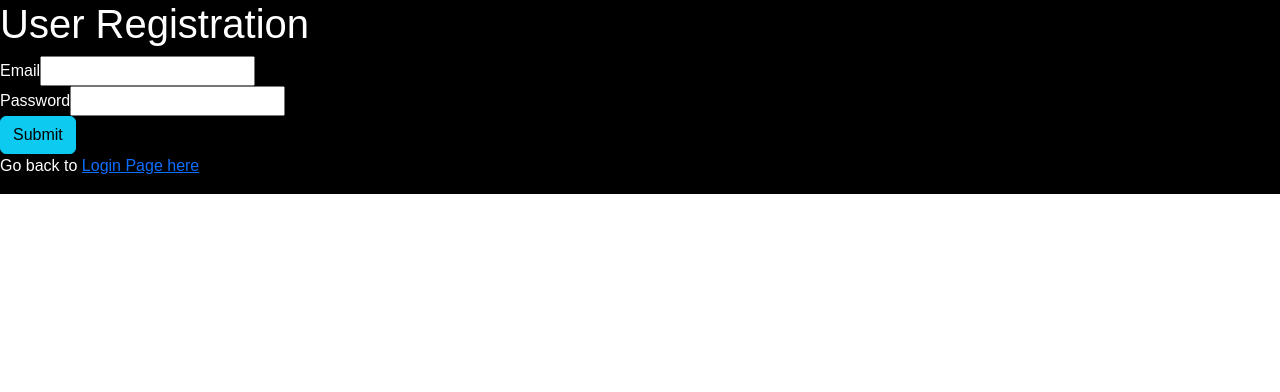
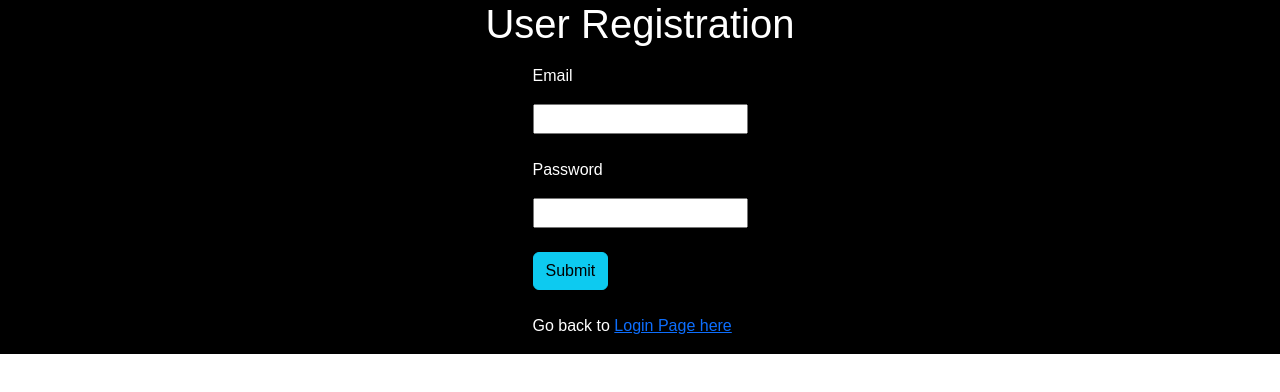
Before and after one commit to AmaanKang/Recipe_Sharing_Frontend, a React (Create React App) app: page /register in a window 1280 px wide. Shown: the top 392 px of the page. Built offline with nearby package versions, Linux system fonts and the light colour scheme; no server answers.

Commit message:
Fixing the UI on Register and Login pages

```diff
--- a/src/components/login/Login.js
+++ b/src/components/login/Login.js
@@ -57,15 +57,19 @@ export default function Login({ setToken,setName }) {
           <input type="text" onChange={e => setUserName(e.target.value)} value={username}/>
         </label>
         <br/>
+        <br/>
         <label>
           <p>Password</p>
           <input type="password" onChange={e => setPassword(e.target.value)} value={password}/>
         </label>
+        <br/>
+        <br/>
         <div>
           <Button variant="info" onClick={handleSubmit}>Submit</Button>
         </div>
 
       </form>
+      <br/>
       <p>
         New user? <Link to='/register'>Register here</Link>
       </p>
--- a/src/components/register/Register.css
+++ b/src/components/register/Register.css
@@ -1,51 +1,5 @@
-.App {
-    text-align: center;
-    background-color: green;
+.form {
+    display: flex;
+    flex-direction: column;
+    align-items: center;
 }
-
-.label {
-    display: block;
-    font-size: larger;
-    color: white;
-    padding: 5px;
-}
-
-.input {
-    font-size: larger;
-    padding: 5px;
-    margin: 2px;
-
-}
-
-.btn {
-    color: white;
-    background-color: red;
-    border-radius: 5px;
-    font-size: larger;
-    display: block;
-    padding: 5px;
-    margin: 10px auto;
-}
-
-.messages {
-    display: flex;
-    justify-content: center;
-}
-
-.error {
-    display: block;
-    background-color: red;
-    color: white;
-    width: fit-content;
-    height: 50px;
-    padding: 5px;
-}
-
-.success {
-    display: block;
-    background-color: lightblue;
-    color: black;
-    width: fit-content;
-    height: 50px;
-    padding: 5px;
-}
--- a/src/components/register/Register.js
+++ b/src/components/register/Register.js
@@ -7,6 +7,7 @@ import api from '../../api/axiosConfig';
 import { useNavigate } from 'react-router-dom';
 import {Link} from 'react-router-dom';
 import {Button} from 'react-bootstrap';
+import './Register.css';
 
 export default function Register() {
 
@@ -96,17 +97,24 @@ export default function Register() {
             <form>
                 {/* Labels and inputs for form data */}
 
-                <label className="label">Email</label>
+                <label className="label">
+                    <p>Email</p>
                 <input onChange={handleEmail} className="input"
                     value={email} type="email" />
+                </label>
                 <br/>
-                <label className="label">Password</label>
+                <br/>
+                <label className="label">
+                    <p>Password</p>
                 <input onChange={handlePassword} className="input"
                     value={password} type="password" />
-
+                </label>
+                <br/>
+                <br/>
                 <div>
                     <Button variant="info" onClick={handleSubmit}>Submit</Button>
                 </div>
+                <br/>
                 <p>
                     Go back to <Link to='/login'>Login Page here</Link>
                 </p>
```
